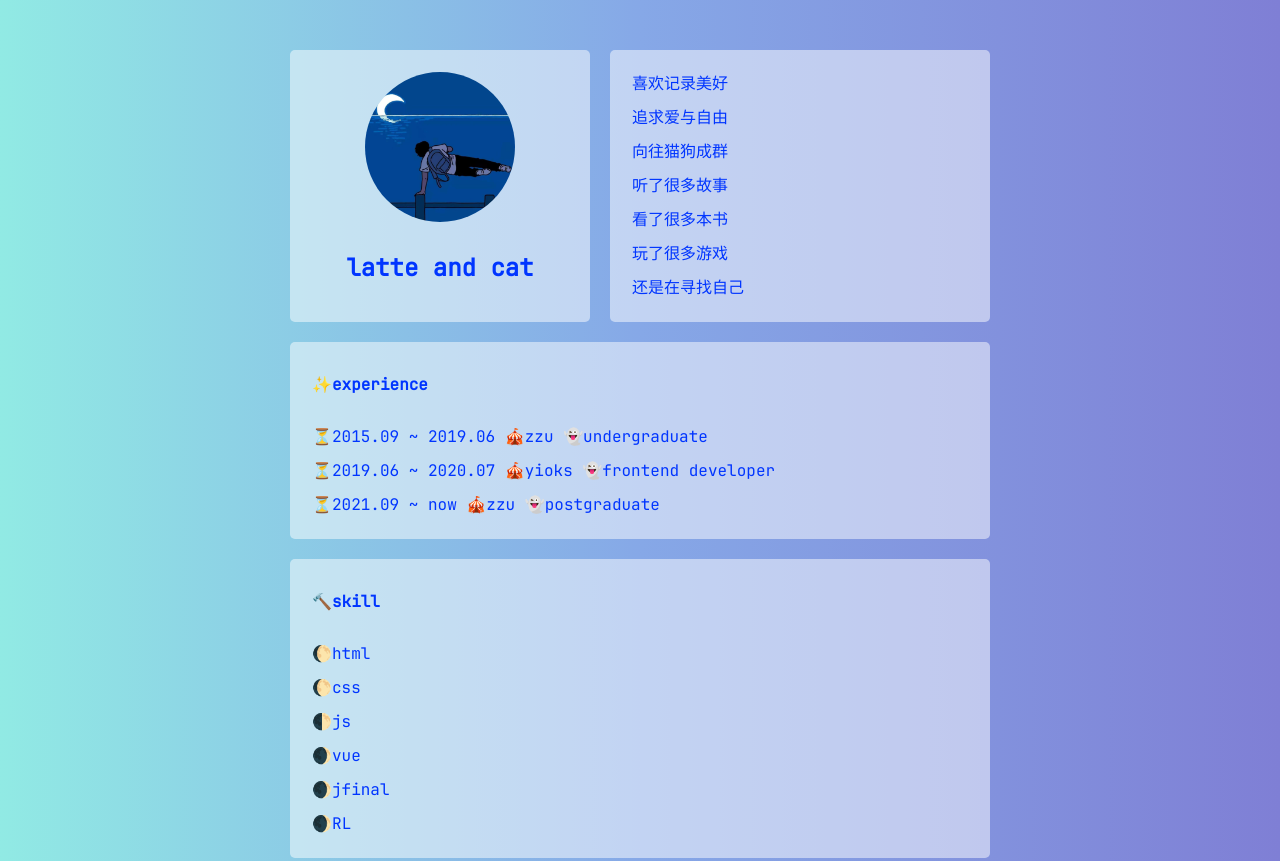
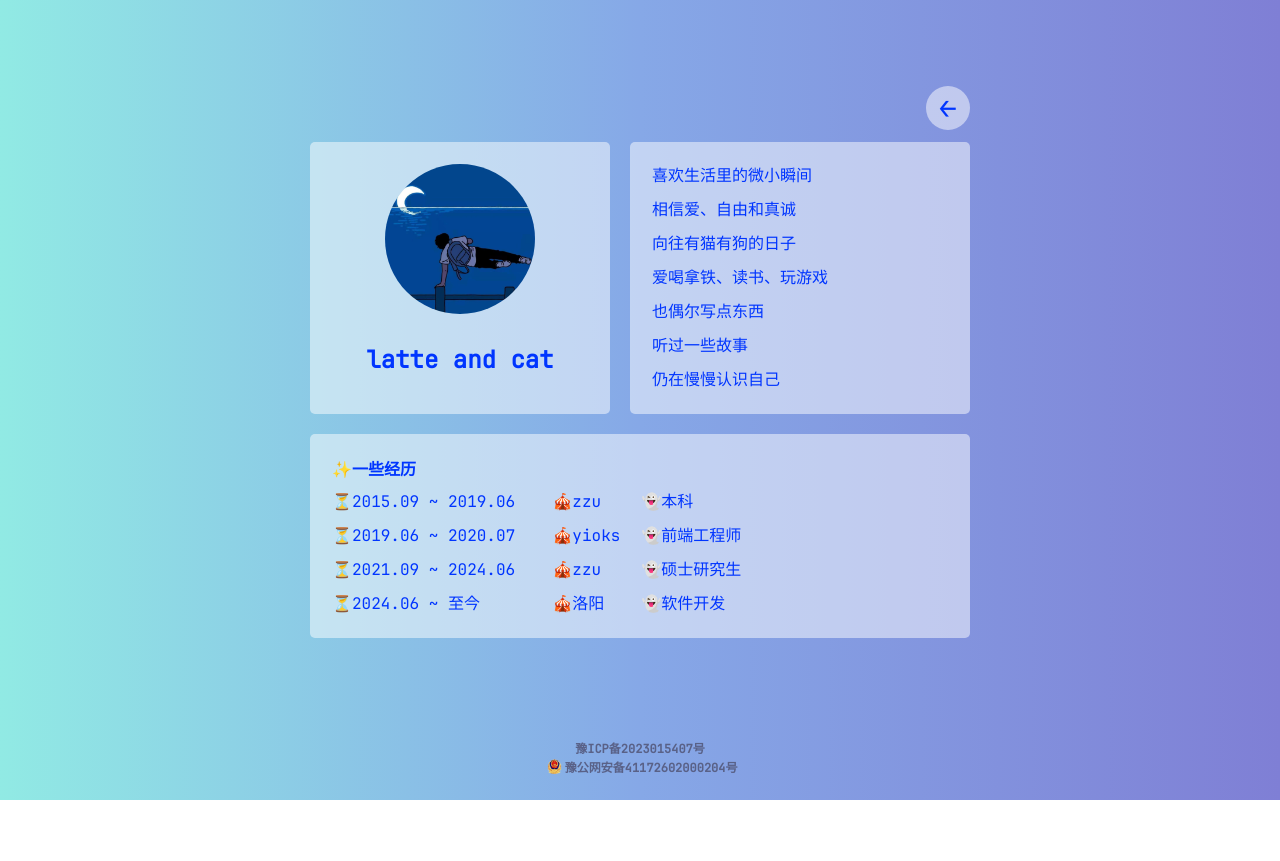
Before and after one commit to latteandcat/latteandcat, a plain HTML site: page about.html in a window 1280 px wide. Shown: the top 861 px of the page. After the commit the page ends 800 px from the top, so only its background shows below. Drawn offline with Linux system fonts and the light colour scheme.

Commit message:
feat: refresh about page and improve responsive layout
- personalize the about page content and update experience
- add a back-to-home navigation
- improve mobile layout and full-height page structure

```diff
--- a/about.html
+++ b/about.html
@@ -11,7 +11,12 @@
     <link rel="stylesheet" href="./assets/icon/iconfont.css" />
     <link rel="icon" href="./assets/favicon.ico" />
   </head>
-  <body>
+  <body class="about-page">
+    <div class="about-content">
+      <div class="about-panel">
+        <a class="back-link" href="./index.html" aria-label="返回主页">
+          <span aria-hidden="true">←</span>
+        </a>
         <main class="about">
         <div class="box left">
           <img src="./assets/images/head.png" alt="">
@@ -19,38 +24,45 @@
         </div>
         <div class="box right">
           <ul>
-          <li>喜欢记录美好</li>
-          <li>追求爱与自由</li>
-          <li>向往猫狗成群</li>
-          <li>听了很多故事</li>
-          <li>看了很多本书</li>
-          <li>玩了很多游戏</li>
-          <li>还是在寻找自己</li>
+            <li>喜欢生活里的微小瞬间</li>
+            <li>相信爱、自由和真诚</li>
+            <li>向往有猫有狗的日子</li>
+            <li>爱喝拿铁、读书、玩游戏</li>
+            <li>也偶尔写点东西</li>
+            <li>听过一些故事</li>
+            <li>仍在慢慢认识自己</li>
           </ul>
         </div>
         </main>
         <section class="info-list">
         <div class="info-item">
-        <h4 class="title">✨experience</h4>
-        <ul>
-          <li>⏳2015.09 ~ 2019.06 🎪zzu 👻undergraduate</li>
-          <li>⏳2019.06 ~ 2020.07 🎪yioks 👻frontend developer</li>
-          <li>⏳2021.09 ~ now 🎪zzu 👻postgraduate</li>
-        </ul>
-      </div>
-      <div class="info-item">
-        <h4 class="title">🔨skill</h4>
-        <!-- 🌑🌒🌓🌔🌕 -->
-        <ul>
-          <li>🌔html</li>
-          <li>🌔css</li>
-          <li>🌓js</li>
-          <li>🌒vue</li>
-          <li>🌒jfinal</li>
-          <li>🌒RL</li>
+          <h4 class="title">✨一些经历</h4>
+          <ul class="experience-list">
+            <li>
+              <span>⏳2015.09 ~ 2019.06</span>
+              <span>🎪zzu</span>
+              <span>👻本科</span>
+            </li>
+            <li>
+              <span>⏳2019.06 ~ 2020.07</span>
+              <span>🎪yioks</span>
+              <span>👻前端工程师</span>
+            </li>
+            <li>
+              <span>⏳2021.09 ~ 2024.06</span>
+              <span>🎪zzu</span>
+              <span>👻硕士研究生</span>
+            </li>
+            <li>
+              <span>⏳2024.06 ~ 至今</span>
+              <span>🎪洛阳</span>
+              <span>👻软件开发</span>
+            </li>
           </ul>
         </div>
         </section>
+      </div>
+    </div>
     <footer>
       <a href="https://beian.miit.gov.cn/" target="_blank">豫ICP备2023015407号</a>
       <a href="http://www.beian.gov.cn/portal/registerSystemInfo?recordcode=41172602000204" target="_blank">
--- a/css/index.css
+++ b/css/index.css
@@ -1,18 +1,42 @@
 /* main.home */
 
+body.home-page,
+body.about-page {
+  min-height: 100vh;
+  min-height: 100dvh;
+  display: flex;
+  flex-direction: column;
+}
+
 main.home {
+  flex: 1;
   width: 100%;
-  padding-top: 40px;
+  padding: 32px 20px;
+  display: flex;
+  flex-direction: column;
+  align-items: center;
+  justify-content: center;
   text-align: center;
   color: #0f0d56;
+}
+
+main.home > img {
+  width: min(300px, 75vw);
+  height: auto;
+}
+
+main.home h2,
+main.home h3 {
+  max-width: 100%;
+  overflow-wrap: anywhere;
 }
 
 main.home .icon-list {
   display: flex;
   justify-content: space-between;
-  /* width: 300px; */
-  width: 250px;
-  margin: 50px auto;
+  gap: 20px;
+  width: min(250px, 100%);
+  margin: 40px auto 0;
   -webkit-user-select: none;
   user-select: none;
 }
@@ -34,27 +58,65 @@ main.home .icon-list .icon-item .iconfont{
 
 /* main.about section.info-list*/
 
+body.about-page {
+  position: relative;
+}
+
+.back-link {
+  position: absolute;
+  z-index: 1;
+  top: 0;
+  right: 0;
+  width: 44px;
+  height: 44px;
+  display: flex;
+  align-items: center;
+  justify-content: center;
+  color: #0035ff;
+  background-color: rgba(255, 255, 255, 0.5);
+  border: 2px solid transparent;
+  border-radius: 50%;
+  font-size: 28px;
+  line-height: 1;
+  transition: color .3s ease-in-out, border-color .3s ease-in-out, background-color .3s ease-in-out;
+}
+
+.back-link:hover,
+.back-link:focus-visible {
+  color: #0f0d56;
+  background-color: rgba(255, 255, 255, 0.75);
+  border-color: #0035ff;
+  outline: none;
+}
+
+.about-content {
+  flex: 1;
+  width: 100%;
+  max-width: 700px;
+  margin: 0 auto;
+  padding: 24px 20px;
+  display: flex;
+  flex-direction: column;
+  justify-content: center;
+}
+
+.about-panel {
+  position: relative;
+  width: 100%;
+  padding-top: 56px;
+}
+
 @media (min-width: 700px) {
   main.about {
-    width: 700px;
-    display: flex;
-    justify-content: space-between;
-  }
-  main.about .left {
-    width: 300px;
-  }
-  main.about .right {
-    width: 380px;
-  }
-  section.info-list {
-    width: 700px;
+    grid-template-columns: 300px minmax(0, 1fr);
+    gap: 20px;
+    display: grid;
   }
 }
 
 main.about {
+  width: 100%;
   margin: 0 auto;
-  padding: 50px 20px 0 20px;
-  min-width: 316px;
 }
 
 main.about .box img {
@@ -78,9 +140,8 @@ main.about .right {
 }
 
 section.info-list {
+  width: 100%;
   margin: 0 auto;
-  padding: 0 20px 50px 20px;
-  min-width: 316px;
 }
 
 main.about .box, section.info-list .info-item{
@@ -99,21 +160,33 @@ main.about .box:hover, section.info-list .info-item:hover{
 }
 
 main.about .box .title, section.info-list .info-item .title{
-  margin: 10px 0 30px 0;
+  margin: 0 0 10px 0;
 }
 
 section.info-list .info-item:last-child {
   margin-bottom: 0;
 }
 
+.experience-list li {
+  display: grid;
+  grid-template-columns: minmax(0, .7fr) minmax(0, .25fr) minmax(0, 1.05fr);
+  column-gap: 16px;
+  align-items: start;
+}
+
+.experience-list span {
+  min-width: 0;
+  overflow-wrap: anywhere;
+}
+
 /* footer */
 
 footer {
+  flex: 0 0 auto;
   width: 100%;
-  min-width: 346px;
   font-weight: bold;
   text-align: center;
-  padding-bottom: 50px;
+  padding: 16px 20px 24px;
 }
 
 footer a {
@@ -129,3 +202,44 @@ footer a img {
   width: 15px;
   height: 15px;
 }
+
+@media (max-width: 699px) {
+  main.home {
+    padding: 24px 16px;
+  }
+
+  main.home h2 {
+    margin-bottom: 8px;
+  }
+
+  main.home h3 {
+    margin: 0;
+    font-size: 14px;
+    line-height: 1.6;
+  }
+
+  main.home .icon-list {
+    margin-top: 32px;
+  }
+
+  .about-content {
+    padding-top: 20px;
+    padding-right: 16px;
+    padding-left: 16px;
+  }
+
+  main.about .right ul {
+    width: 100%;
+  }
+
+  .experience-list li {
+    grid-template-columns: minmax(0, 1.3fr) minmax(0, .5fr) minmax(0, 1.05fr);
+    column-gap: 6px;
+    font-size: 12px;
+  }
+
+  footer {
+    padding-right: 16px;
+    padding-left: 16px;
+  }
+}
--- a/css/reset.css
+++ b/css/reset.css
@@ -5,9 +5,13 @@
   font-weight: normal;
 }
 
+* {
+  box-sizing: border-box;
+}
+
 html, body {
-  height: 100%;
-  min-width: 346px;
+  width: 100%;
+  min-height: 100%;
   margin: 0;
   padding: 0;
 }
@@ -18,6 +22,7 @@ body {
   background: linear-gradient(to right, #91EAE4, #86A8E7, #7F7FD5);
   font-size: 16px;
   font-family: JetBrainsMono;
+  overflow-x: hidden;
 }
 
 a {
```
Also changed, not shown: index.html (+2 -2 lines). Lines whose indentation alone changed are shown as unchanged.
